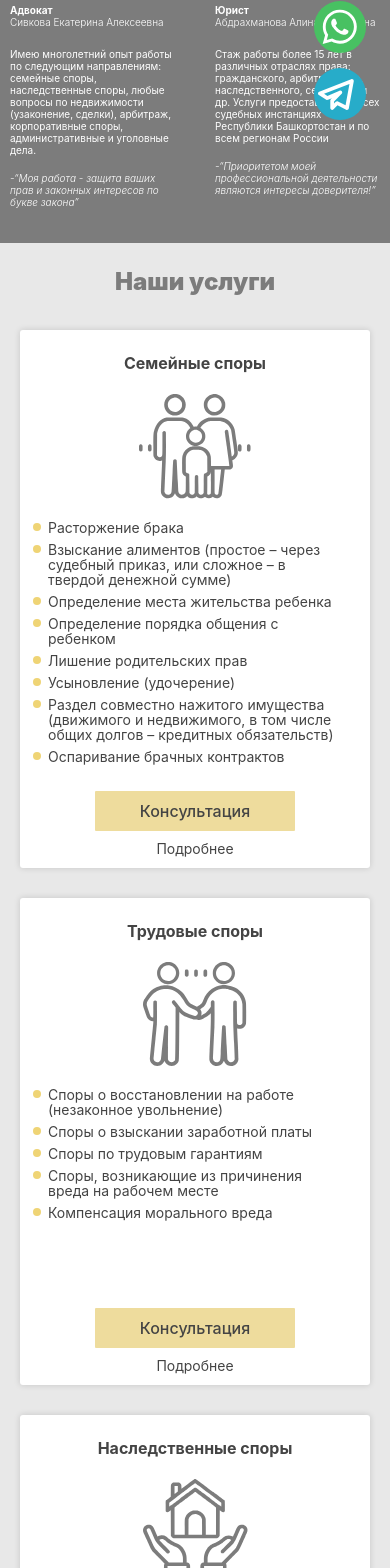
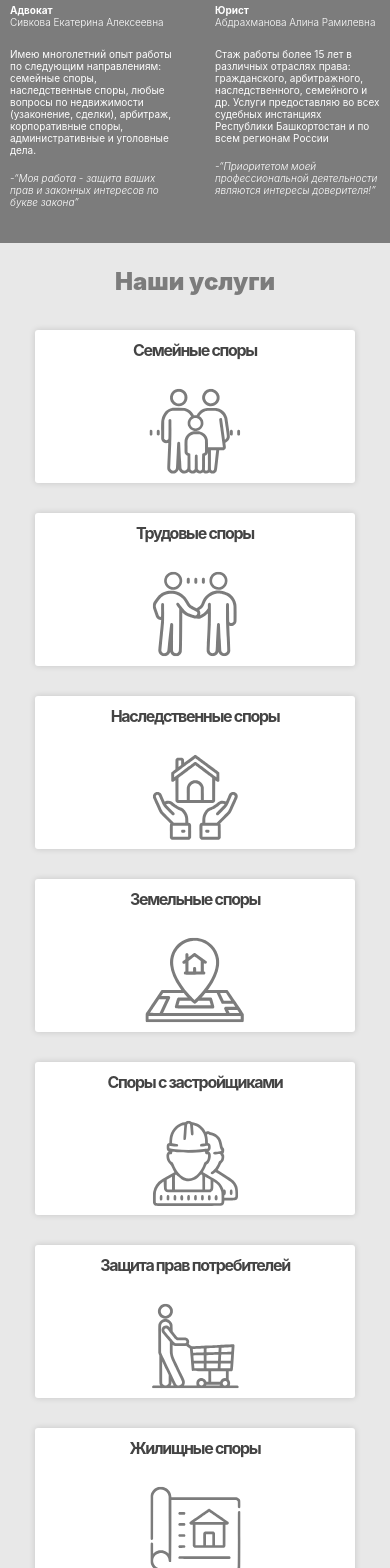
Before and after one commit to Mouse-te10/vite-political-site, a React (Vite) app: page / in a window 390 px wide. Shown: the part 421-1989 px from the top of the page. Built offline with nearby package versions, Linux system fonts and the light colour scheme; a web font is replaced by a local one.

Commit message:
service-section adaptive

```diff
--- a/src/components/ServiceBlock.jsx
+++ b/src/components/ServiceBlock.jsx
@@ -1,3 +1,4 @@
+import { useState } from "react"
 import ListElement from "./ListElement"
 
 const ServiceBlock = (props) => {
@@ -6,10 +7,36 @@ const ServiceBlock = (props) => {
         service,
     } = props
 
+	const [line, setLine] = useState(true)
+
+	const onClickLine = () => {
+		setLine(prev => !prev)
+	}
+
+	const secondClassName = line ? className : 'def-div'
+
     return (
-        <div className={className}>
-            <p className="service-block__paragraph">{service.paragraph}</p>
-            {service.svg}
+        <div className={secondClassName} >
+			<p className="service-block__paragraph">{service.paragraph}</p>
+			{service.svg}
+			<svg className="service-spread" width="68" height="68" viewBox="0 0 68 68" fill="none" xmlns="http://www.w3.org/2000/svg" onClick={onClickLine}>
+				<circle cx="34" cy="34" r="33" stroke="#DFB46B" stroke-width="2" />
+				<rect
+					x="20" y="33.5"
+					width="28" height="1"
+					rx="1"
+					fill="#424242"
+					transform="rotate(-90 34 34)"
+					className={line ? '' : 'line-off'}
+				/>
+				<rect
+					x="20" y="33.5"
+					width="28" height="1"
+					rx="1"
+					fill="#424242"
+					transform="rotate(-180 34 34)"
+				/>
+			</svg>
             <ul className="service-block__list">
                 {service.list.map((string, index) => (
                     <ListElement
--- a/src/index.css
+++ b/src/index.css
@@ -256,6 +256,7 @@ hr {
 
 .services-section {
 	padding-inline: 100px;
+	margin-bottom: 45px;
 }
 
 .services-main-text {
@@ -405,17 +406,29 @@ hr {
 
     transform: scaleX(0);
     transform-origin: right;
-    transition: transform 0.2s ease;
+    transition: all 0.2s ease;
 }
 .service-block__link:hover::after {
     transform: scaleX(1);
     transform-origin: left;
 }
 
+.service-spread {
+	position: absolute;
+	right: 13px;
+	top: 57px;
+	display: none !important;
+}
+
+.line-off {
+	display: none;
+}
+
 .fixed-block {
 	display: flex;
 	flex-direction: column;
 	gap: 15px;
+	width: 52px;
 	position: fixed;
 	z-index: 50000;
 	right: 24px;
@@ -537,9 +550,73 @@ hr {
 		position: relative;
 		top: 30px;
 	}
+	.service-block {
+		width: 320px;
+		height: 153px;
+		padding-top: 13px;
+		min-height: 0px;
+		overflow: hidden;
+	}
+	.def-div {
+		display: flex;
+		flex-direction: column;
+		background-color: white;
+		border-radius: 3px;
+		box-shadow: 0 0 6px 0 rgba(0, 0, 0, 0.15);
+		width: 320px;
+		height: auto;
+		min-height: 0px;
+		padding-top: 13px;
+		padding-bottom: 11px;
+		padding-inline: 28px;
+		position: relative;
+		overflow: hidden;
+		animation: spread 0.5s ease;
+	}
+	.service-block__last > svg:first-of-type {
+		transform: scale(0.8125);
+		flex-shrink: 0
+	}
+	.service-block > svg:first-of-type {
+		transform: scale(0.8125);
+		flex-shrink: 0
+	}
+	.def-div > svg:first-of-type {
+		transform: scale(0.8125);
+		flex-shrink: 0;
+		display: block;
+		margin: auto;
+		margin-bottom: 21px;
+	}
+	.service-block__paragraph {
+		font-family: var(--font-family);
+		font-weight: 700;
+		font-size: 16px;
+		line-height: 94%;
+		text-align: center;
+		color: #444;
+		letter-spacing: -1.3px;
+		text-wrap: nowrap;
+	}
+	.service-block__last {
+		width: 320px;
+		height: 153px;
+		padding-top: 13px;
+		min-height: 0px;
+		overflow: hidden;
+	}
 }
 
 @media (max-width: 450px) {
+	.fixed-block {
+		display: flex;
+		flex-direction: column;
+		gap: 9px;
+		position: fixed;
+		z-index: 50000;
+		left: 0px;
+		top: 30%;
+	}
 	.header__logo svg {
 		height: 37px;
 		width: 37px;
@@ -586,3 +663,8 @@ hr {
   		height: auto;
 	}
 }
+
+@keyframes spread {
+    0% { max-height: 153px; }
+    100% { max-height: 800px; }
+}
```
Also changed, not shown: src/components/FixedBlock.jsx (+1 -1 lines).
